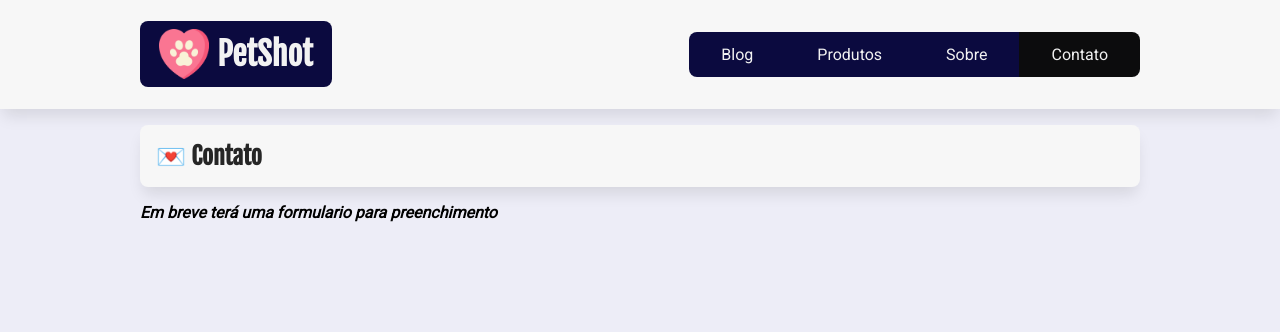
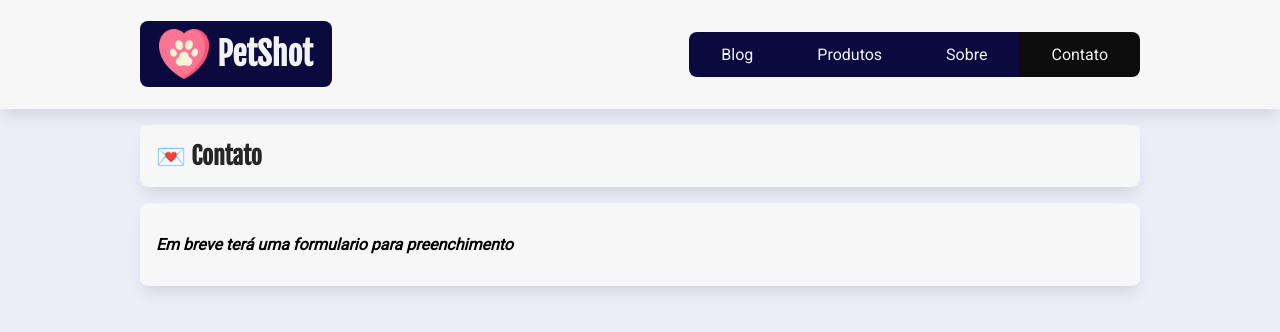
Before and after one commit to R0drigo-Pedroso/projeto-react-petshop, a React (Create React App) app: page /contato in a window 1280 px wide. Shown: the top 332 px of the page. Built offline with nearby package versions, Linux system fonts and the light colour scheme.

Commit message:
alteração

```diff
--- a/src/pages/Contato/Contato.jsx
+++ b/src/pages/Contato/Contato.jsx
@@ -1,16 +1,19 @@
 /* Estilização */
 import estilo from "./Contato.module.css";
+
+/* Componentes */
+import Caixa from "../../components/Caixa/Caixa";
 
 const Contato = () => {
   return (
     <section>
       <h2 className={estilo.titulo_secao}>Contato</h2>
 
-      <div id="contato">
+      <Caixa id="contato">
         <p>
           <i>Em breve terá uma formulario para preenchimento</i>
         </p>
-      </div>
+      </Caixa>
     </section>
   );
 };
--- a/src/pages/Err/Erro404.jsx
+++ b/src/pages/Err/Erro404.jsx
@@ -1,4 +1,7 @@
 import estilo from "./Erro404.module.css";
+
+/* Componentes */
+import Caixa from "../../components/Caixa/Caixa";
 
 /* Imgs */
 import dog404 from "../../assets/images/catiorrinho404.svg";
@@ -7,14 +10,14 @@ export const Erro404 = () => {
   return (
     <section className={estilo.pagina404}>
       <h2 className={estilo.titulo_secao}>Au, au, au, foi mal!</h2>
-      <div id="err404">
+      <Caixa id="err404">
         <h3>Opa! Página não encontrada!</h3>
         <img
           className={estilo.imagem404}
           src={dog404}
           alt="ilustração cachorrinho"
         />
-      </div>
+      </Caixa>
     </section>
   );
 };
```
